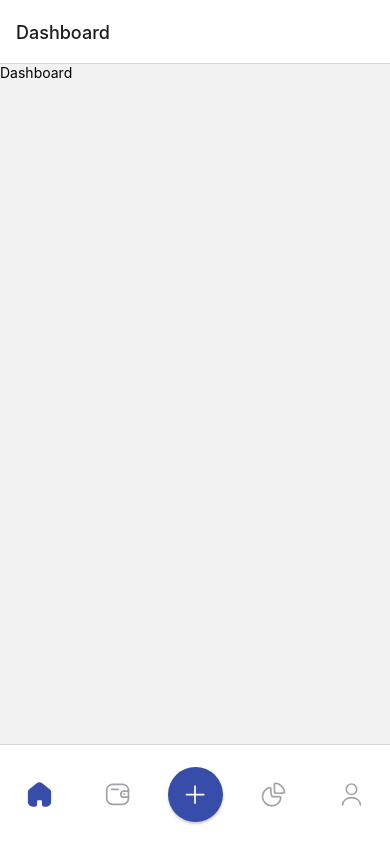
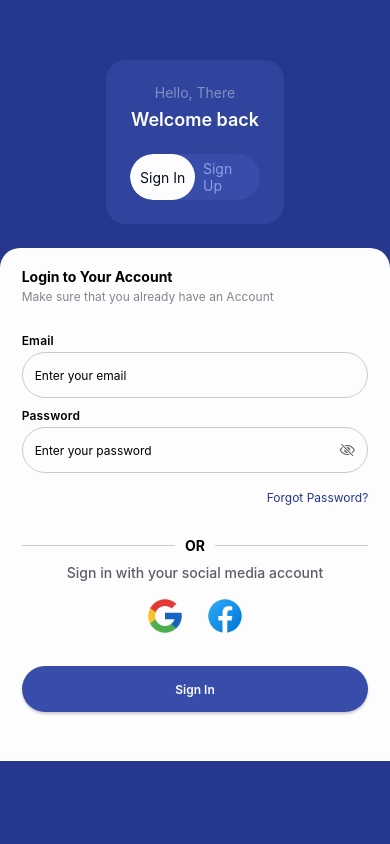
Before and after one commit to barackm/BudgetPro, a React Native app: screen /Auth in a window 390 px wide. Built offline with nearby package versions, Linux system fonts and the light colour scheme.

Commit message:
Add statusbar height as padding top

```diff
--- a/App.tsx
+++ b/App.tsx
@@ -22,8 +22,8 @@ const App = () => {
   return (
     <ThemeProvider theme={theme} colorTheme="dark">
       <NavigationContainer>
-        {/* <AuthNavigator /> */}
-        <AppNavigator />
+        <AuthNavigator />
+        {/* <AppNavigator /> */}
       </NavigationContainer>
     </ThemeProvider>
   );
--- a/src/navigation/AppNavigator.tsx
+++ b/src/navigation/AppNavigator.tsx
@@ -20,7 +20,7 @@ const AppNavigator: React.FC = () => {
       initialRouteName="Dashboard"
       screenOptions={{
         tabBarActiveTintColor: colors.primary[300],
-        tabBarStyle: { height: metrics.moderateScale(100) },
+        tabBarStyle: { height: metrics.moderateScale(70) },
         tabBarLabelStyle: { display: 'none' },
       }}>
       <Tab.Screen
--- a/src/screens/auth/AuthContainer.tsx
+++ b/src/screens/auth/AuthContainer.tsx
@@ -7,9 +7,12 @@ import {
   TouchableOpacity,
   View,
 } from 'react-native';
+import { StatusBar } from 'react-native';
+
 import { fonts, metrics, themedColors } from '../../theme';
 import LoginContainer from './SignIn';
 import SignUpContainer from './SignUp';
+const statusBarHeight = StatusBar.currentHeight || 40;
 
 interface AuthContainerProps {
   navigation: any;
@@ -29,6 +32,7 @@ const AuthContainer: any = (props: AuthContainerProps) => {
           showsVerticalScrollIndicator={false}
           style={styles.scrollView}
           bounces={false}>
+          <StatusBar />
           <View style={styles.safeAreaView}>
             <View style={styles.authContentContainer}>
               <View style={styles.headerContentWrapper}>
@@ -102,13 +106,13 @@ const styles = StyleSheet.create({
     flex: 1,
     height: metrics.screenHeight,
     justifyContent: 'center',
-    paddingTop: metrics.moderateScale(50),
+    paddingTop: statusBarHeight + metrics.moderateScale(20),
   },
   authContentContainer: {
     flex: 1,
     alignItems: 'center',
     height: '100%',
-    paddingTop: metrics.moderateScale(15),
+    // paddingTop: metrics.moderateScale(15),
   },
   headerContentWrapper: {
     marginHorizontal: metrics.horizontalScale(20),
--- a/src/screens/auth/SignIn/index.tsx
+++ b/src/screens/auth/SignIn/index.tsx
@@ -28,7 +28,7 @@ const SignInContainer: React.FC<SignInContainerProps> = () => {
         onSubmit={(values: any) => console.log(values)}
         validationSchema={validationSchema}
         style={styles.form}>
-        <View style={styles.formInputsContainer}>
+        <View>
           <FormikTextInput
             name="email"
             label="Email"
--- a/src/screens/auth/SignIn/styles.ts
+++ b/src/screens/auth/SignIn/styles.ts
@@ -17,9 +17,7 @@ const styles = StyleSheet.create({
   form: {
     marginTop: metrics.moderateScale(24),
     flex: 1,
-  },
-  formInputsContainer: {
-    flex: 1,
+    justifyContent: 'space-between',
   },
   formButtonsContainer: {
     marginBottom: metrics.moderateScale(24),
```
